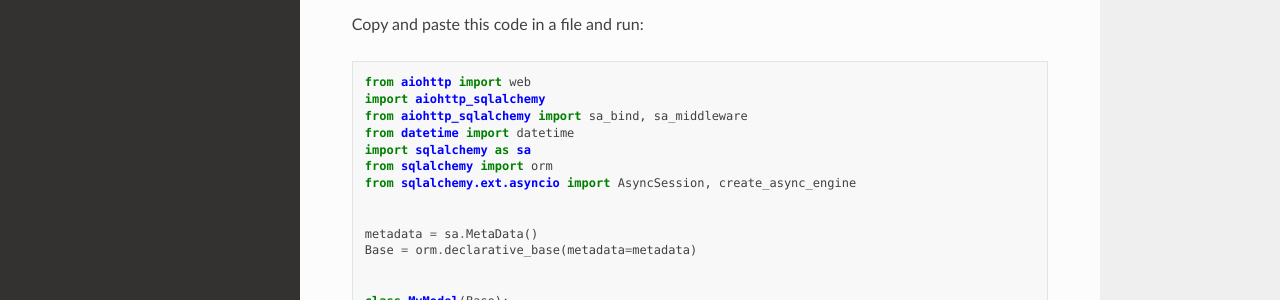
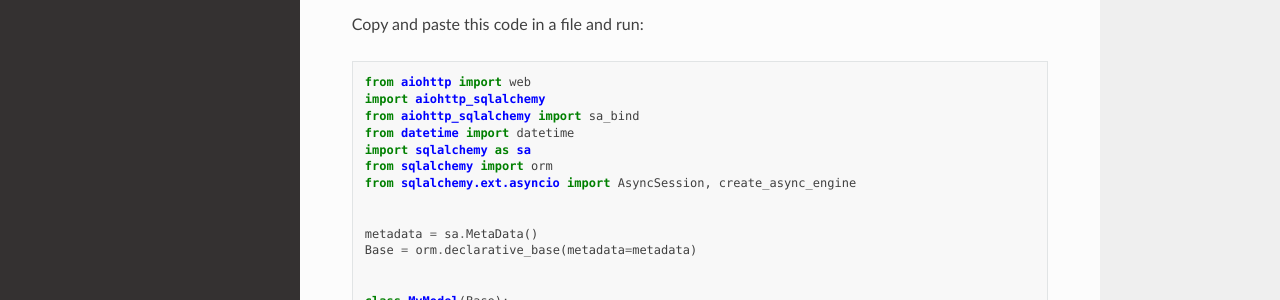
Before and after one commit to ri-gilfanov/aiohttp-sqlalchemy, a Sphinx documentation site: the page built from docs/index.rst, in a window 1280 px wide and 900 px high, scrolled down 912 px. Shown: the part 151-451 px from the top of the window. Built offline with Sphinx 7.4.7 and the Read the Docs theme 2.0.0, drawn with Linux system fonts in a browser that asks for light colours.

Commit message:
Update docs and README.rst

```diff
--- a/README.rst
+++ b/README.rst
@@ -1,7 +1,6 @@
 ==================
 aiohttp-sqlalchemy
 ==================
-
 SQLAlchemy 1.4 / 2.0 support for aiohttp.
 
 Library forward a ``sqlalchemy.ext.asyncio.AsyncSession`` object as
@@ -22,7 +21,7 @@
 
 Simple example
 --------------
-Install aiosqlite for work with sqlite3: ::
+Install ``aiosqlite`` for work with sqlite3: ::
 
   pip install aiosqlite
 
@@ -32,7 +31,7 @@
 
    from aiohttp import web
    import aiohttp_sqlalchemy
-   from aiohttp_sqlalchemy import sa_bind, sa_middleware
+   from aiohttp_sqlalchemy import sa_bind
    from datetime import datetime
    import sqlalchemy as sa
    from sqlalchemy import orm
--- a/docs/index.rst
+++ b/docs/index.rst
@@ -42,7 +42,7 @@
 
    from aiohttp import web
    import aiohttp_sqlalchemy
-   from aiohttp_sqlalchemy import sa_bind, sa_middleware
+   from aiohttp_sqlalchemy import sa_bind
    from datetime import datetime
    import sqlalchemy as sa
    from sqlalchemy import orm
```
